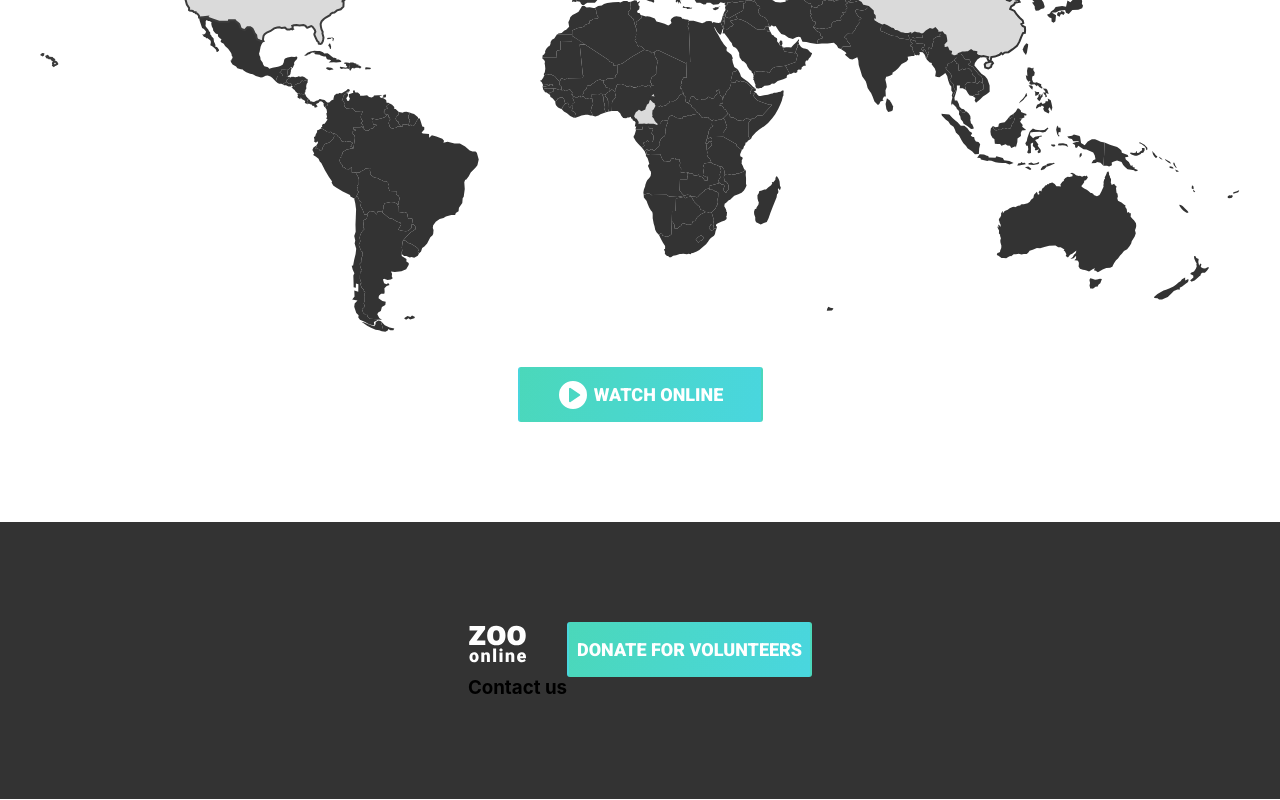
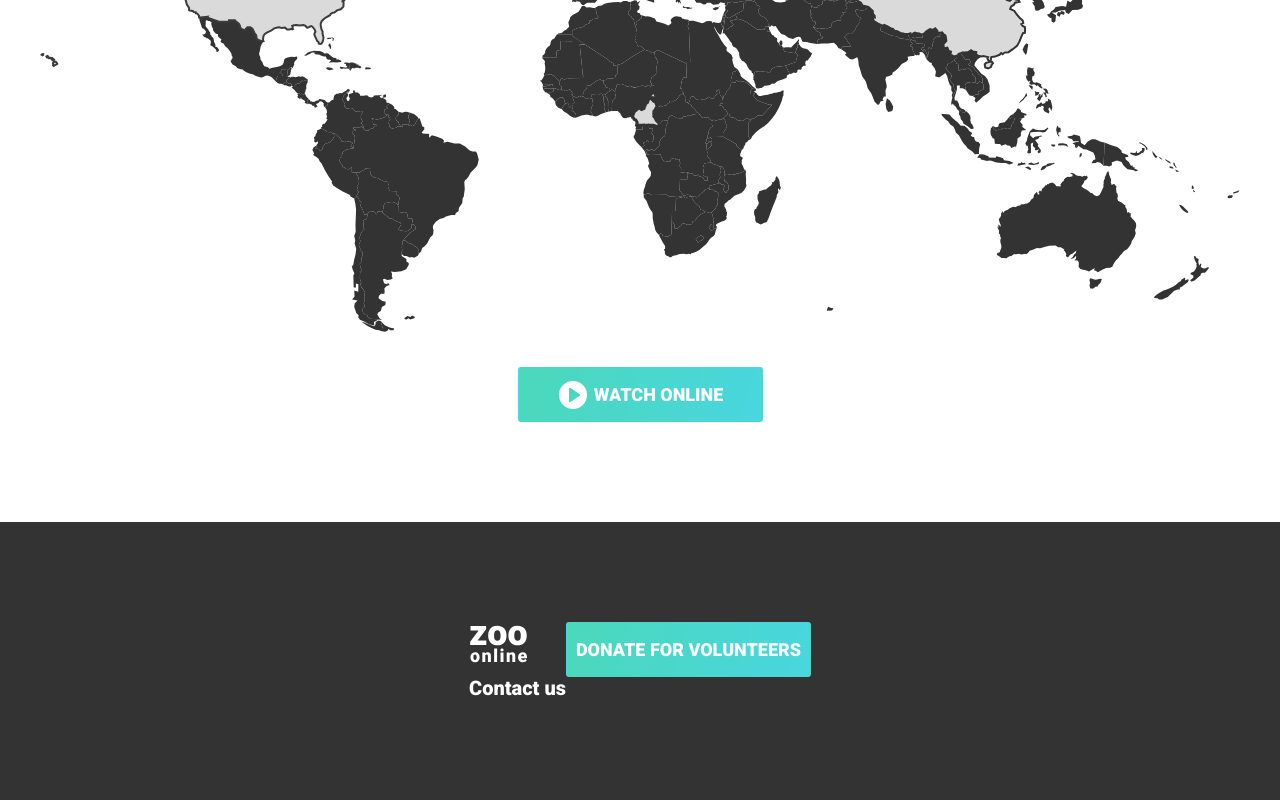
Before and after one commit to 0trava/ZOO_online, a React (Create React App) app: page / in a window 1280 px wide. Shown: the part 3642-4442 px from the top of the page. Built offline with nearby package versions, Linux system fonts and the light colour scheme.

Commit message:
add title style

```diff
--- a/src/components/Page_section/Footer/Footer.jsx
+++ b/src/components/Page_section/Footer/Footer.jsx
@@ -11,7 +11,7 @@ const Footer = () => {
         <div>
           <img className={style.logo} src={logo} alt="logo" />
 
-          <h3>Contact us</h3>
+          <h3 className={style.title}>Contact us</h3>
         </div>
 
         <div>
--- a/src/components/Page_section/Footer/Footer.module.css
+++ b/src/components/Page_section/Footer/Footer.module.css
@@ -9,6 +9,17 @@
 
 .logo {
     width: 59px;
+}
+
+.title {
+    color: var(--base, #FEFEFE);
+
+    /* h3 */
+    font-family: Roboto;
+    font-size: 20px;
+    font-style: normal;
+    font-weight: 900;
+    line-height: normal;
 }
 
 
```
